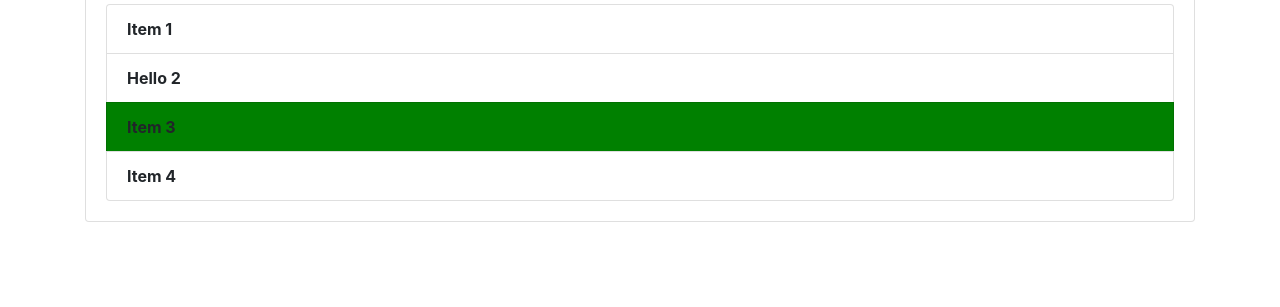
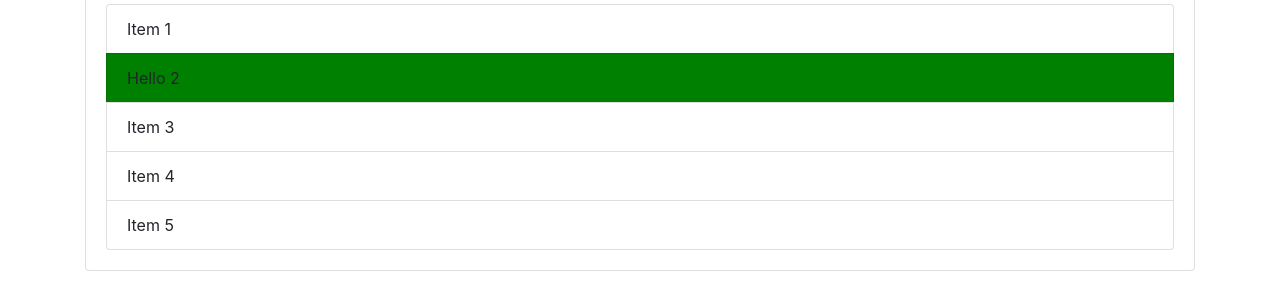
Before and after one commit to divyanshubharti32/GITSTART, a plain HTML site: page getElementsbyCTagName.html in a window 1280 px wide. Shown: the part 273-580 px from the top of the page. Drawn offline with nearby package versions, Linux system fonts and the light colour scheme.

Commit message:
getElementsByTageName

```diff
--- a/getElementsbyClassName.html
+++ b/getElementsbyCTagName.html
@@ -26,21 +26,24 @@
       <li class="list-group-item">Item 2</li>
       <li class="list-group-item">Item 3</li>
       <li class="list-group-item">Item 4</li>
+      <li class ="list-group-item"> </li>
     </ul>
    </div>
   </div>
 <script>
-         var items = document.getElementsByClassName('list-group-item');
-         console.log(items);
-         console.log(items[1]);
-         items[1].textContent = 'Hello 2';
+
+//GETELEMENTSBYTAGNAME //
+
+var li = document.getElementsByTagName('li');
+         console.log(li);
+         console.log(li[1]);
+         li[1].textContent = 'Hello 2';
         // items[1].style.fontWeight = 'bold';
-         items[2].style.backgroundColor= 'green';
+         li[1].style.backgroundColor= 'green';
      //    items.style.backgroundColor='#f4f4f4';   // it wont work beacuse it is a collection
-for(var i=0; i<items.length; i++)
-{
-items[i].style.fontWeight='bold';
-}
+     li[4].innerHTML = "Item 5";
+
+
 </script>
 </body>
 </html>
```
